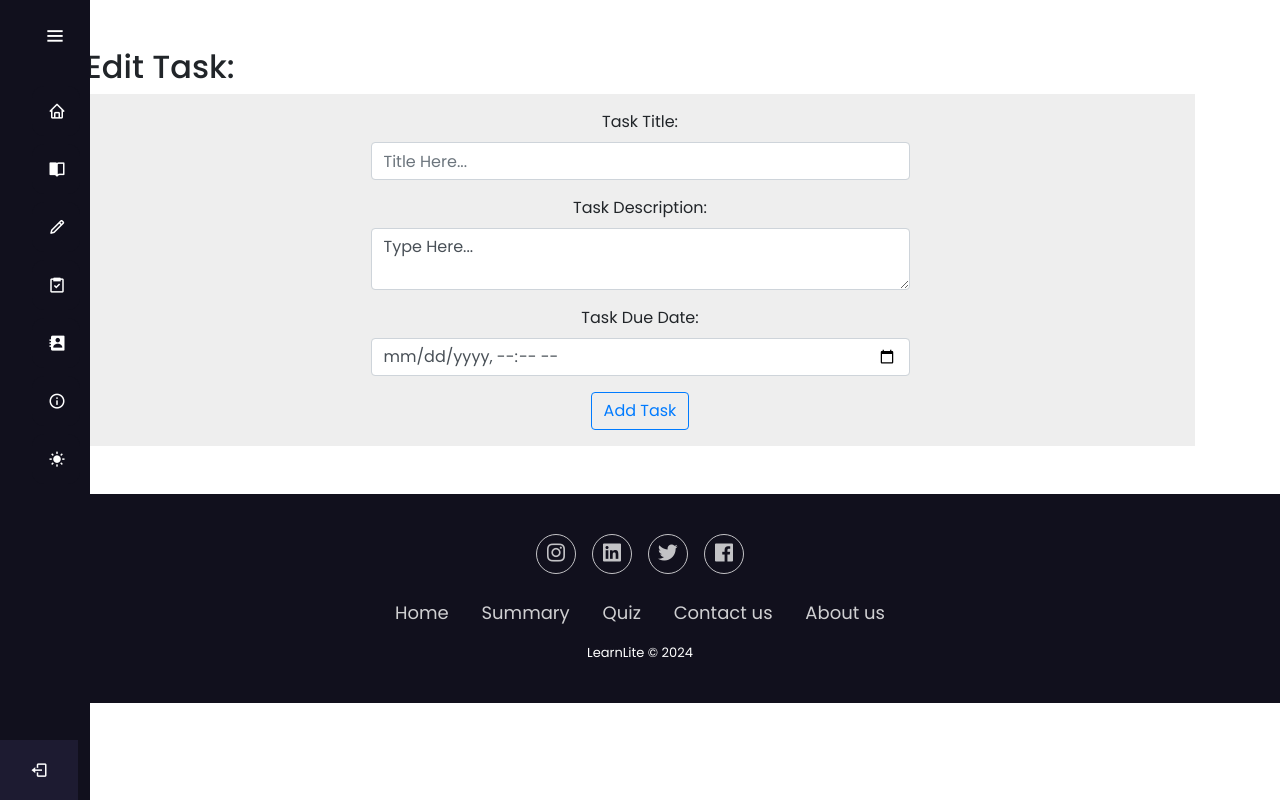
After one commit to Benmewan/LearnLiteProject, a Django app: page /tasks/edit/1/task in a window 1280 px wide. The commit adds this page. Run offline with Django 5.2, Linux system fonts and the light colour scheme; tables that the repository leaves empty hold one stand-in row (values such as "Sample post"); some libraries are stand-ins or nearby versions.

Commit message:
updating...

```diff
--- a/LearnLite/main/static/css/tasks.css
+++ b/LearnLite/main/static/css/tasks.css
@@ -12,8 +12,3 @@
 .task_img{
   width: 140px;
 }
-
-
-.btn, .form-control {
-  height: auto;
-}
--- a/LearnLite/tasks/templates/tasks/all_tasks.html
+++ b/LearnLite/tasks/templates/tasks/all_tasks.html
@@ -62,7 +62,7 @@
                     </div>
                     <div class="d-flex gap-2">
                         <a class="btn btn-outline-danger  d-flex justify-content-center align-items-center" href="{% url 'tasks:delete_task_view' task.id %}"><span class="material-symbols-outlined">delete</span></a>
-                        <a class="btn btn-outline-primary  d-flex justify-content-center align-items-center" href=""><span class="material-symbols-outlined">edit</span></a>
+                        <a class="btn btn-outline-primary  d-flex justify-content-center align-items-center" href="{% url 'tasks:edit_task_view' task.id %}"><span class="material-symbols-outlined">edit</span></a>
                         <a class="btn btn-outline-success  d-flex justify-content-center align-items-center" href="{% url 'tasks:update_task_status_view' task.id %}"><span class="material-symbols-outlined">task_alt</span></a>
                     </div>
                 </div>
--- /dev/null
+++ b/LearnLite/tasks/templates/tasks/edit_task.html
@@ -0,0 +1,28 @@
+{% extends "main/base.html" %}
+{% load static %}
+{% block title %}Edit Task{% endblock title %}
+
+{% block style %}{% static 'css/tasks.css' %}{% endblock style %}
+
+{% block content %}
+<h2 class="mt-5">Edit Task:</h2>
+<form class="d-flex flex-column add_task_form p-3 gap-3 align-items-center" action="{% url 'tasks:add_task_view' %}" method="post">
+    {% csrf_token %}
+    <div class="d-flex flex-column align-items-center w-50">
+        <label for="title">Task Title:</label>
+        <input type="text" id="title" name="title" class="form-control" placeholder="Title Here..." required>
+    </div>
+
+    <div class="d-flex flex-column align-items-center w-50">
+        <label for="description">Task Description:</label>
+        <textarea class="form-control" name="description" id="description" required>Type Here...</textarea>
+    </div>
+
+    <div class="d-flex flex-column align-items-center w-50">
+        <label for="due_date">Task Due Date:</label>
+        <input id="due_date" required class="form-control" name="due_date" type="datetime-local">
+    </div>
+
+    <input type="submit" class="btn btn-outline-primary" value="Add Task">
+</form>
+{% endblock content %}
--- a/LearnLite/tasks/urls.py
+++ b/LearnLite/tasks/urls.py
@@ -7,5 +7,6 @@ urlpatterns  = [
     path('all/', views.all_tasks_view, name='all_tasks_view'),
     path('add/', views.add_task_view, name='add_task_view'),
     path('update/task/<int:task_id>/status/', views.update_task_status_view, name='update_task_status_view'),
-    path('task/<int:task_id>/delete', views.delete_task_view, name='delete_task_view')
+    path('task/<int:task_id>/delete', views.delete_task_view, name='delete_task_view'),
+    path('edit/<task_id>/task', views.edit_task_view, name='edit_task_view')
 ]
--- a/LearnLite/tasks/views.py
+++ b/LearnLite/tasks/views.py
@@ -38,7 +38,21 @@ def update_task_status_view(request:HttpRequest, task_id):
     return redirect("tasks:all_tasks_view")
 
 def edit_task_view(request:HttpRequest, task_id):
-    pass
+    try:
+        task = Task.objects.get(pk=task_id)
+    except Task.DoesNotExist:
+        return render(request, "main/not_exist.html")
+    if request.method == 'POST':
+        try:
+            task.title = request.POST['title']
+            task.description = request.POST['description']
+            task.due_date = request.POST['due_date']
+            task.is_done = request.POST['is_done']
+            task.save()
+            return redirect('tasks:all_tasks_view', task_id=task.id)
+        except Exception as e:
+            print(e)
+    return render(request, 'tasks/edit_task.html', {'task':task})
 
 def delete_task_view(request:HttpRequest, task_id):
     try:
```
